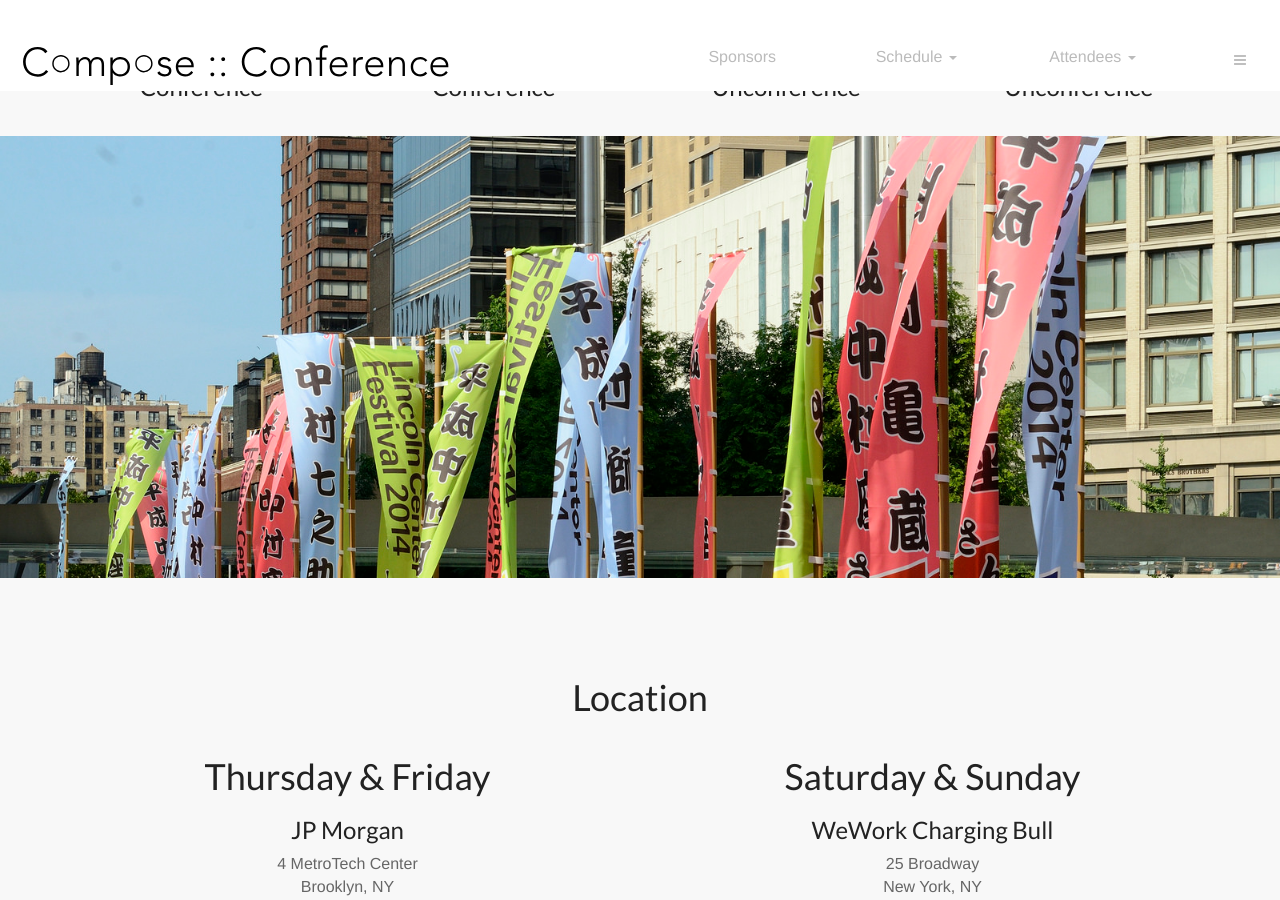
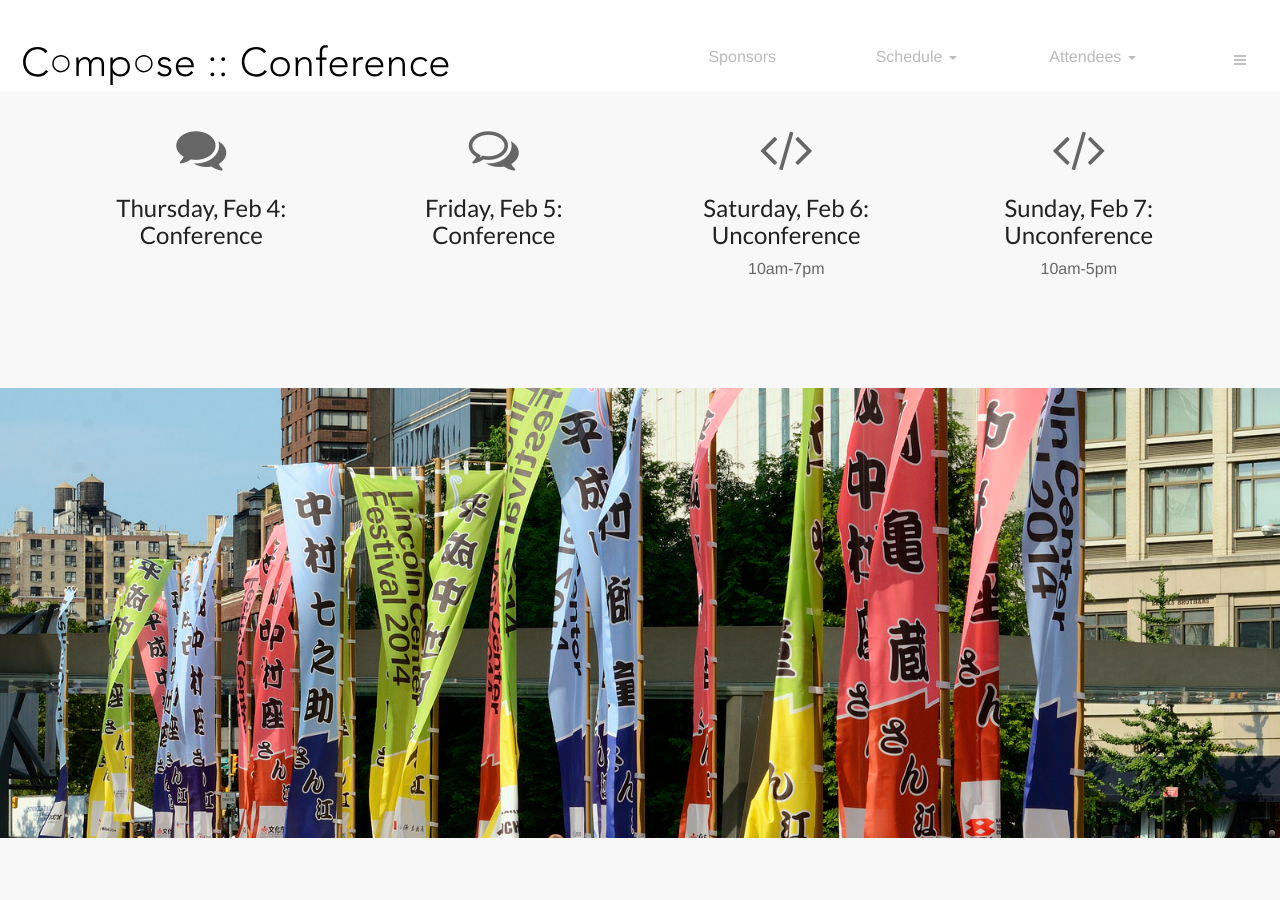
Before and after one commit to ny-haskell/composeconference, a Jekyll site: the page index.html, which Jekyll copies as it is, in a window 1280 px wide and 900 px high, scrolled down 1773 px. Built offline with Jekyll 4.4.1, drawn with Linux system fonts in a browser that asks for light colours; Markdown is read by kramdown in place of the engine named in the settings.

Commit message:
fix the schedule blocks on landing page

```diff
--- a/index.html
+++ b/index.html
@@ -252,7 +252,8 @@
 
 <div class="sep talk" data-stellar-background-ratio="0.5" style="background-position: 50% -91.5px;"></div>
 
-<div class="container">
+  <div id="portfoliowrap">
+    <div class="container">
 			<div class="row mt centered">
 				<h1>SCHEDULE</h1>
 				<div class="col-lg-3 col-md-3 col-sm-3 proc">
@@ -268,16 +269,17 @@
 				<div class="col-lg-3 col-md-3 col-sm-3 proc">
 					<i class="fa fa-code"></i>
 					<h3>Saturday, Feb 6: Unconference</h3>
-					<p></p>
+					<p>10am-7pm</p>
 				</div>
 				<div class="col-lg-3 col-md-3 col-sm-3 proc">
 					<i class="fa fa-code"></i>
 					<h3>Sunday, Feb 7: Unconference</h3>
-					<p></p>
+					<p>10am-5pm</p>
 				</div>
 
 			</div><!-- --/row ---->
 		</div>
+  </div>
 
 		<div class="sep portfolio" data-stellar-background-ratio="0.5" style="background-position: 50% -104px;"></div>
 
```
